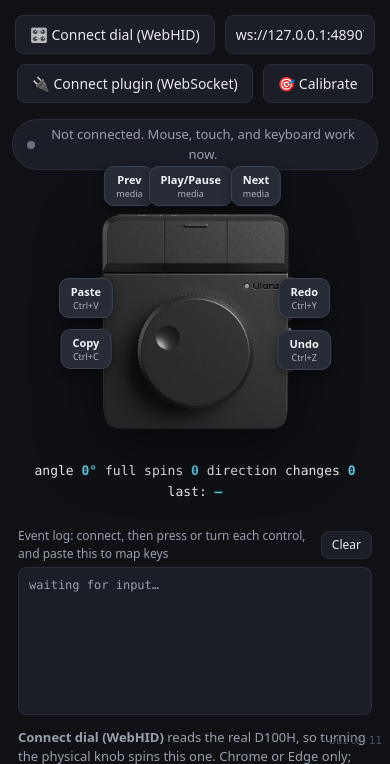
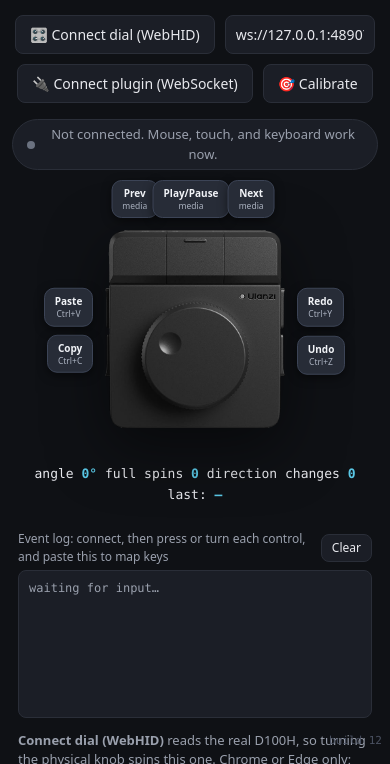
Before and after one commit to brendanwelsh/ulanzi-d100h-homebrew, a plain HTML site: page docs/dial-viewer.html in a window 390 px wide. Shown: the part 93-857 px from the top of the page. Drawn offline with Linux system fonts and the light colour scheme.

Commit message:
fix(viewer): anchor labels fully outside the dial (no overlap, no clip); prominent README link
- labels now use edge-anchored positioning (right/left/bottom: calc(100% + 12px))
  so they always sit just outside the dial, never on it and never off-screen
- dial 46vw on mobile so the side labels have room
- README: prominent centered link to the live interactive dial

```diff
--- a/docs/dial-viewer.html
+++ b/docs/dial-viewer.html
@@ -30,7 +30,7 @@
   #cal { display:none; max-width:560px; margin:10px auto 0; padding:10px 14px; border:1px solid var(--accent);
          border-radius:10px; text-align:center; background:rgba(90,200,230,.08); }
   #cal.on { display:block; }
-  .stage { display:flex; justify-content:center; padding:42px 24px 30px; }
+  .stage { display:flex; justify-content:center; padding:58px 16px 34px; }
   .dial-device { position:relative; width:340px; max-width:min(340px,72vw); line-height:0; user-select:none; }
   .dial-img { width:100%; height:auto; display:block; -webkit-user-drag:none; filter:drop-shadow(0 18px 30px rgba(0,0,0,.5)); }
   .dwhite { position:absolute; inset:0; width:100%; height:auto; opacity:0; pointer-events:none; transition:opacity .04s ease; filter:drop-shadow(0 0 8px rgba(255,255,255,.7)); }
@@ -41,9 +41,12 @@
   .dial-knob.spin { filter:brightness(1.3) drop-shadow(0 0 12px rgba(255,255,255,.85)); }
   .dkey { position:absolute; transform:translate(-50%,-50%); background:transparent; border:0; padding:0; cursor:pointer; border-radius:10px; touch-action:none; }
   .dkey:hover { background:rgba(255,255,255,.07); }
-  .dlabel { position:absolute; transform:translate(-50%,-50%); display:flex; flex-direction:column; align-items:center; gap:4px;
+  .dlabel { position:absolute; display:flex; flex-direction:column; align-items:center; gap:4px;
             background:#272c37; border:1px solid #3c4456; border-radius:10px; padding:8px 13px; white-space:nowrap;
             pointer-events:none; text-align:center; box-shadow:0 3px 10px rgba(0,0,0,.5); line-height:1; }
+  .dlabel.L { right:calc(100% + 12px); transform:translateY(-50%); }   /* fully left of the dial */
+  .dlabel.R { left:calc(100% + 12px);  transform:translateY(-50%); }   /* fully right of the dial */
+  .dlabel.T { bottom:calc(100% + 12px); transform:translateX(-50%); }  /* fully above the dial */
   .dlabel .fn { font-size:11px; font-weight:600; color:#f1f3f7; }
   .dlabel .kb { font-size:9px; font-weight:500; color:#aab1bf; }
   #hud { text-align:center; color:var(--ink); font:13px/1.6 ui-monospace,Menlo,Consolas,monospace; margin:2px 12px 24px; }
@@ -57,14 +60,15 @@
   footer code { background:var(--chip); padding:1px 5px; border-radius:4px; }
   a { color:var(--accent); }
   @media (max-width:560px){
-    .dial-device { max-width:50vw; }
-    .dlabel { padding:7px 11px; }
+    .dial-device { max-width:46vw; }
+    .dlabel { padding:7px 10px; }
+    .dlabel .fn { font-size:10px; } .dlabel .kb { font-size:8.5px; }
     input.url { width:150px; }
   }
 </style>
 </head>
 <body>
-<div style="position:fixed; bottom:5px; right:8px; font:11px/1 ui-monospace,Menlo,Consolas,monospace; color:#4a5161; z-index:9;">build 11</div>
+<div style="position:fixed; bottom:5px; right:8px; font:11px/1 ui-monospace,Menlo,Consolas,monospace; color:#4a5161; z-index:9;">build 12</div>
 <header>
   <h1>Ulanzi D100H, interactive dial</h1>
   <p>Drag the knob to spin. Tap a key or press <b>1&ndash;7</b>. <b>Connect</b> the real dial, or <b>Calibrate</b> to learn its codes.</p>
@@ -156,8 +160,8 @@ KEYS.forEach((k,i)=>{
   b.style.left=k.cx+'%'; b.style.top=k.cy+'%'; b.style.width=k.w+'%'; b.style.height=k.h+'%'; b.title=`${k.label} (${k.sub})`;
   b.addEventListener('pointerdown',e=>{ e.preventDefault(); lastFired=k.label; hud(); flash(i); });
   device.append(b);
-  const lab=document.createElement('div'); lab.className='dlabel'; lab.innerHTML=`<span class="fn">${k.label}</span><span class="kb">${k.sub}</span>`;
-  lab.style.left=(k.side==='L'?-6:k.side==='R'?106:k.cx)+'%'; lab.style.top=(k.side==='T'?-13:k.cy)+'%';
+  const lab=document.createElement('div'); lab.className='dlabel '+k.side; lab.innerHTML=`<span class="fn">${k.label}</span><span class="kb">${k.sub}</span>`;
+  if(k.side==='T') lab.style.left=k.cx+'%'; else lab.style.top=k.cy+'%';
   device.append(lab);
 });
 
```
Also changed, not shown: README.md.
